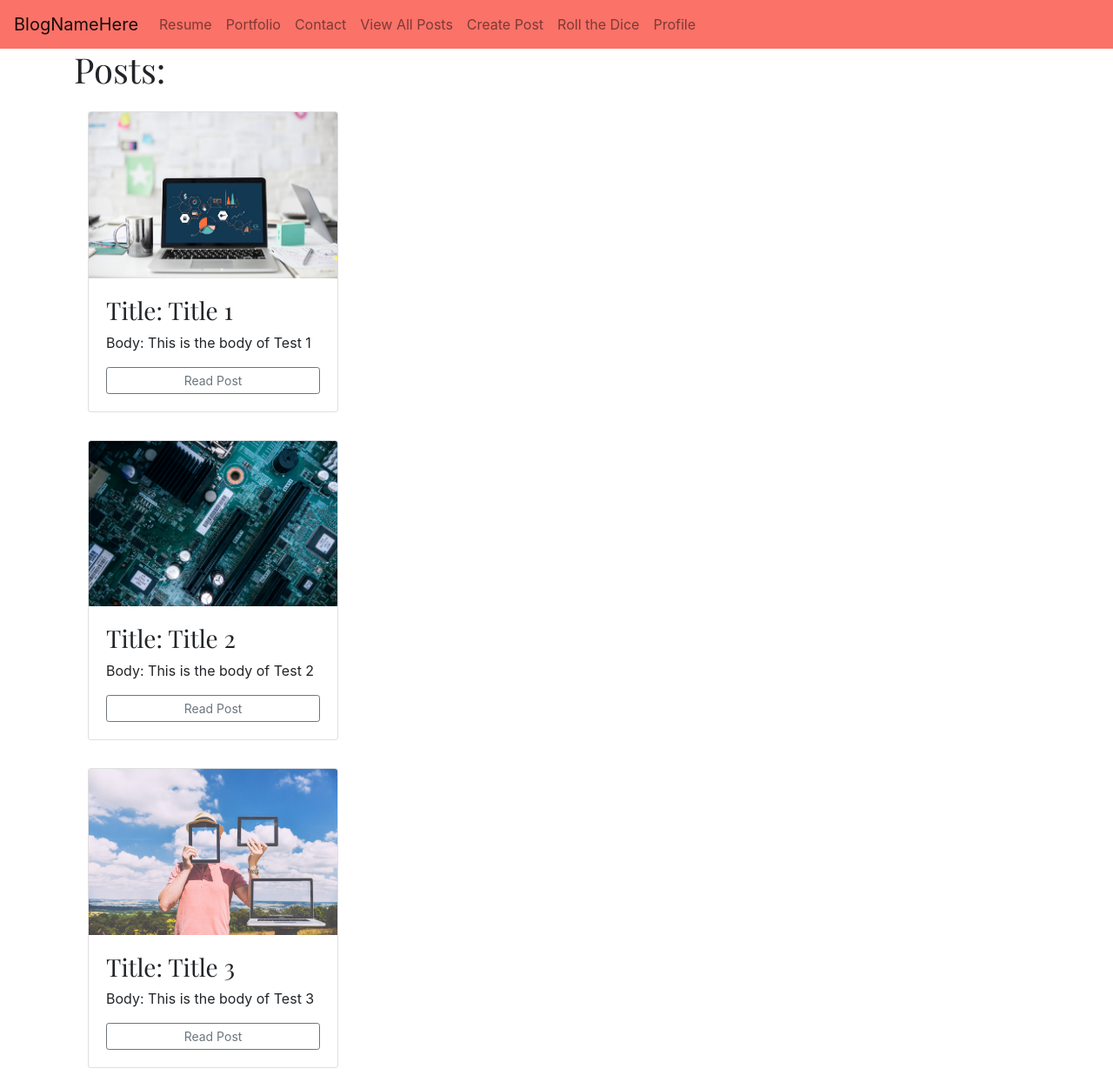
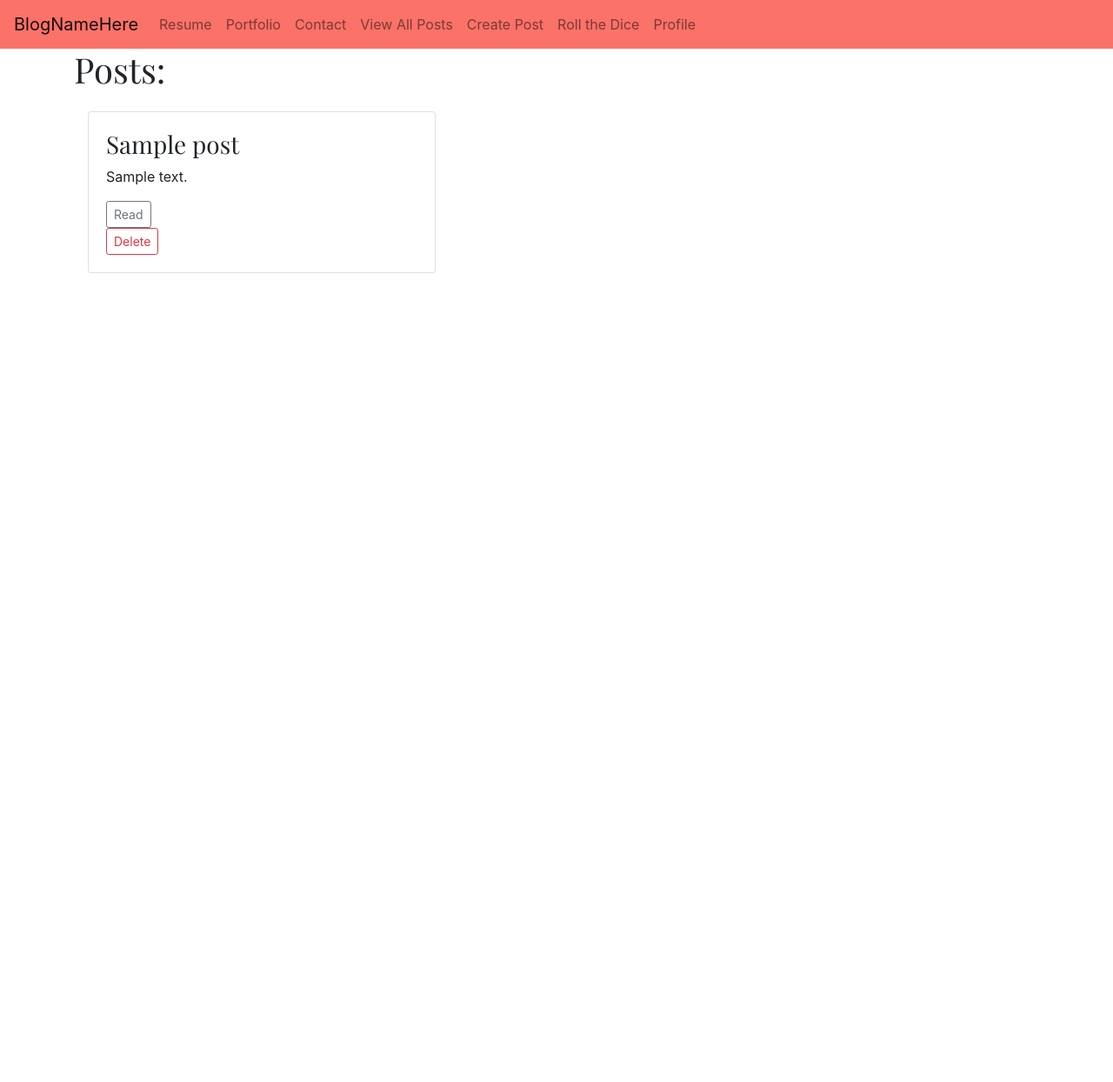
Before and after one commit to LexiPedrottiMorgan/spring-blog, a Spring Boot app: page /posts in a window 1280 px wide. Shown: the whole page at 87% size. After the commit the page ends 314 px from the top, so only its background shows below. Run offline with Spring Boot 4, Linux system fonts and the light colour scheme; tables that the repository leaves empty hold one stand-in row (values such as "Sample post").

Commit message:
delete and create working.

```diff
--- a/src/main/java/com/codeup/blog/controllers/PostController.java
+++ b/src/main/java/com/codeup/blog/controllers/PostController.java
@@ -1,13 +1,11 @@
 package com.codeup.blog.controllers;
 import com.codeup.blog.posts.Post;
+import com.codeup.blog.posts.PostRepository;
 import org.springframework.stereotype.Controller;
 import org.springframework.ui.Model;
-import org.springframework.web.bind.annotation.GetMapping;
+import org.springframework.web.bind.annotation.*;
 import org.springframework.stereotype.Controller;
 import org.springframework.web.bind.annotation.GetMapping;
-import org.springframework.web.bind.annotation.PathVariable;
-import org.springframework.web.bind.annotation.PostMapping;
-import org.springframework.web.bind.annotation.ResponseBody;
 
 import java.util.ArrayList;
 import java.util.List;
@@ -15,21 +13,18 @@ import java.util.List;
 @Controller
 public class PostController {
 
+    private final PostRepository postDao;
+
+    public PostController(PostRepository postDao){
+        this.postDao = postDao;
+    }
+
+
     //  posts page:
     @GetMapping("/posts")
     public String all(Model model) {
-//    create a list:
-        List<Post> postList = new ArrayList<>();
-//    create ad objects:
-        Post post1 = new Post("Title 1", "This is the body of Test 1", 1, "/img/computer.jpg");
-        Post post2 = new Post("Title 2", "This is the body of Test 2", 2, "/img/board-circuit.jpg");
-        Post post3 = new Post("Title 3", "This is the body of Test 3", 2, "/img/man.jpg");
-//    add the post objects to the list:
-        postList.add(post1);
-        postList.add(post2);
-        postList.add(post3);
-//    send the list of post objects to the view:
-        model.addAttribute("postList", postList);
+        Iterable<Post> posts = postDao.findAll();
+        model.addAttribute("posts", posts);
         return "posts/index";
     }
 
@@ -37,28 +32,49 @@ public class PostController {
 //  individual post page:
     @GetMapping("/posts/{id}")
     public String show(@PathVariable long id, Model model) {
-        Post postToView = new Post("Single Post Tester Title", "This is the tester body. This is a test blog post to show a single posts page.", id, "/img/computer.jpg");
-        String title = postToView.getTitle();
-        String body = postToView.getBody();
-        model.addAttribute("postToView", postToView);
-        model.addAttribute("title", title);
-        model.addAttribute("body", body);
-        return "/posts/show";
+        Post post = postDao.findOne(id);
+        model.addAttribute("post", post);
+        return "posts/show";
     }
 
 
 //  view form to create a post:
     @GetMapping("/posts/create")
     public String showForm() {
-        return "/posts/create";
+        return "posts/create";
     }
 
 
 //  create a new post:
     @PostMapping("/posts/create")
-    @ResponseBody
-    public String create() {
-        return "created a new post";
+    public String create(@RequestParam(name= "title") String title, @RequestParam(name="body") String body) {
+        Post newPost = new Post(title, body);
+        postDao.save(newPost);
+        return "redirect:/posts";
+
+
+//     TODO:add in feature to upload images:
+//    // if no image is uploaded then apply the default placeholder image:
+//        if(image==null){
+//            image = "/img/computer.jpg";
+//        }
+    }
+
+
+
+
+    @GetMapping("/posts/delete")
+    public String getPostToDelete(@RequestParam(name="id") long id, Model model){
+        Post post = postDao.findOne(id);
+        model.addAttribute("post", post);
+        return "posts/delete";
+    }
+
+    @PostMapping("/posts/delete")
+    public String delete(@RequestParam(name="id") long id){
+        Post deleteThis = postDao.findOne(id);
+        postDao.delete(deleteThis);
+        return "posts/delete-success";
     }
 
 
--- a/src/main/resources/static/css/main.css
+++ b/src/main/resources/static/css/main.css
@@ -6,7 +6,17 @@ h1 {
     font-family: 'Playfair Display', serif;
 }
 
-/*figure out how to override bootstrap css*/
-#bootstrap-overrides .card {
-    border-radius: 0;
+
+/*!*figure out how to override bootstrap css*!*/
+/*#bootstrap-overrides .card {*/
+    /*border-radius: 0;*/
+/*}*/
+
+
+.image-header {
+    width: auto;
 }
+
+
+
+/*TODO: the css is linked because the font is applied but the background color and image size are not being applied*/
--- a/src/main/resources/templates/posts/index.html
+++ b/src/main/resources/templates/posts/index.html
@@ -9,15 +9,21 @@
 <div class="container">
     <h1>Posts:</h1>
 
-    <div th:each="post : ${postList}">
+    <div th:each="post : ${posts}">
         <div class="row">
             <div class="col-4">
-                <div class="card m-3" style="width: 18rem;">
-                    <img th:src="${post.image}" class="card-img-top" alt="computer" />
+                <div class="card m-3" style="width: 25rem;">
+                    <!--TODO: add images in-->
+                    <!--<img th:src="${post.image}" class="card-img-top" alt="computer" />-->
                     <div class="card-body">
-                        <h3 class="fancy-serif">Title: <span th:text="${post.title}"></span></h3>
-                        <p>Body: <span th:text="${post.body}"></span></p>
-                        <a th:href="@{'/posts/' + ${post.id}}" class="btn btn-sm btn-outline-secondary btn-block">Read Post</a>
+                        <h3 class="fancy-serif"><span th:text="${post.title}"></span></h3>
+                        <p><span th:text="${post.body}"></span></p>
+                        <a th:href="@{'/posts/' + ${post.id}}" class="btn btn-sm btn-outline-secondary">Read</a>
+
+                        <form th:action="@{/posts/delete}" th:method="post">
+                            <button th:value="${post.id}" th:name="id" class="btn btn-sm btn-outline-danger">Delete</button>
+                        </form>
+
                     </div>
                 </div>
             </div>
```
Also changed, not shown: pom.xml (+8 -0 lines), src/main/java/com/codeup/blog/posts/Post.java (+32 -11 lines), src/main/java/com/codeup/blog/posts/PostRepository.java (added, +8 -0 lines), src/main/resources/templates/posts/create.html (+9 -4 lines), src/main/resources/templates/posts/delete-success.html (added, +11 -0 lines), src/main/resources/templates/posts/delete.html (added, +27 -0 lines), src/main/resources/templates/posts/show.html (+9 -8 lines).
